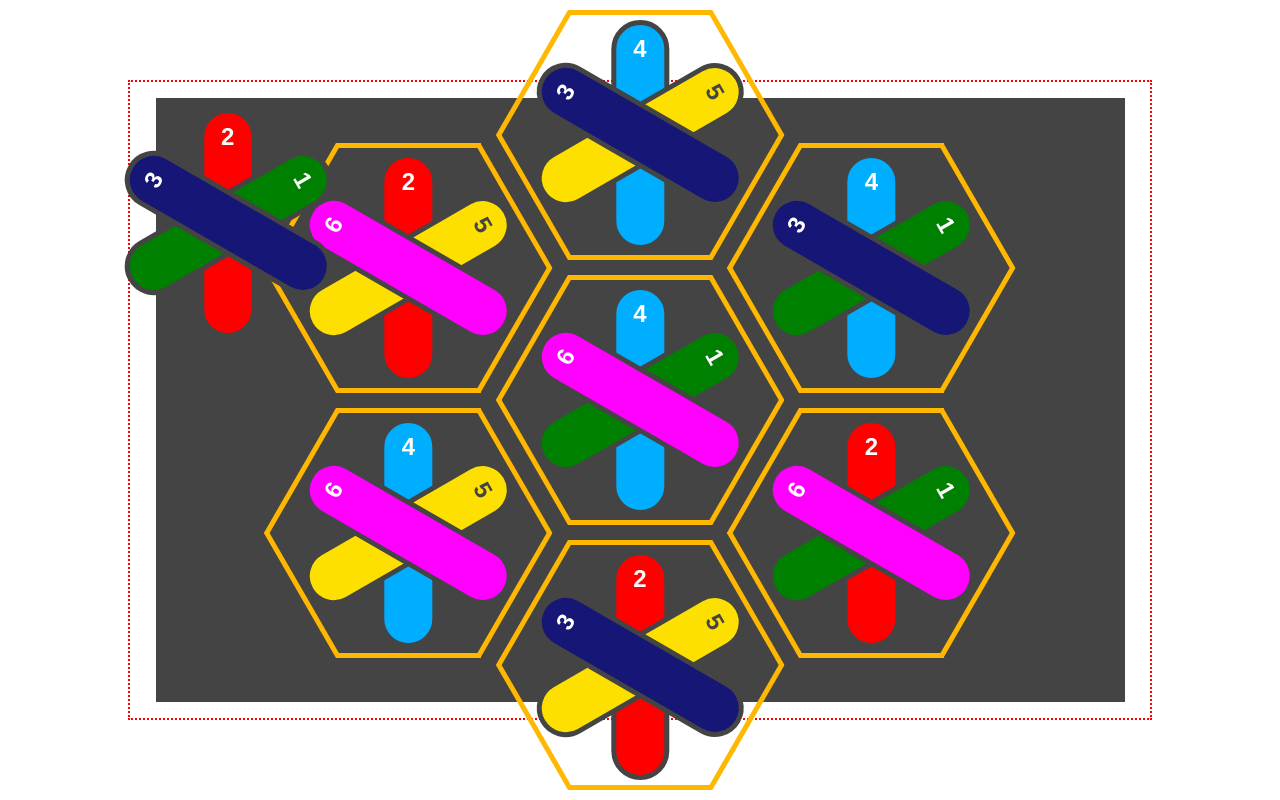
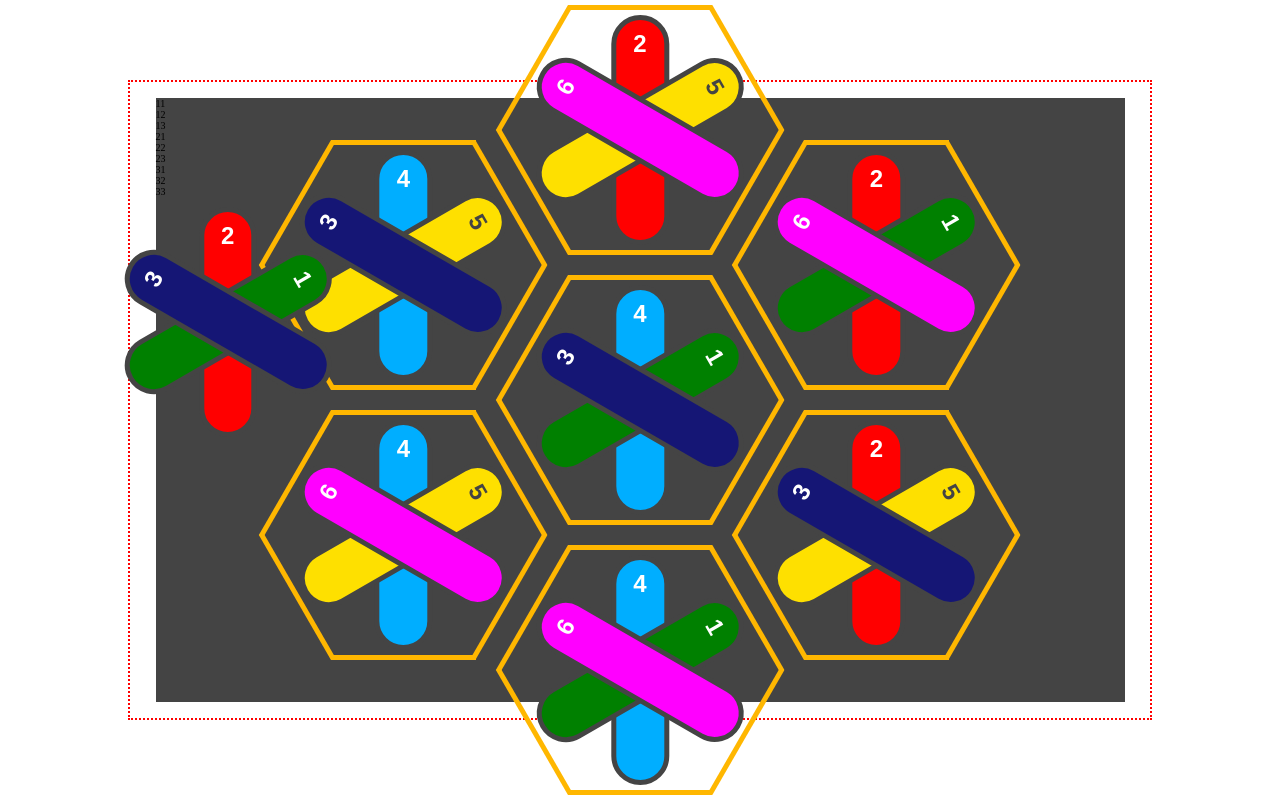
Before and after one commit to ghiringh/6colors, a Vue app: page / in a window 1280 px wide. Built offline with nearby package versions, Linux system fonts and the light colour scheme.

Commit message:
better coordinate system

```diff
--- a/src/components/Board.vue
+++ b/src/components/Board.vue
@@ -1,72 +1,89 @@
 <template>
   <div class="wrapper">
     <div class="board" @click="unselect()">
-      <div class="hex pos11" id="hex11" @click="select($event)">
+      <div class="scores">
+        <div class="scores1">
+          <div class="score11">11</div>
+          <div class="score12">12</div>
+          <div class="score13">13</div>
+        </div>
+        <div class="scores2">
+          <div class="score21">21</div>
+          <div class="score22">22</div>
+          <div class="score23">23</div>
+        </div>
+        <div class="scores3">
+          <div class="score31">31</div>
+          <div class="score32">32</div>
+          <div class="score33">33</div>
+        </div>
+      </div>
+      <div class="hex x1 y3" id="hex11" @click="select($event)">
         <div class="rec rec1"></div>
         <div class="rec rec2"></div>
         <div class="rec rec3"></div>
       </div>
-      <div class="hex pos12" id="hex12" @click="select($event)">
+      <div class="hex x1 y5" id="hex12" @click="select($event)">
         <div class="rec rec1"></div>
         <div class="rec rec2"></div>
         <div class="rec rec3"></div>
       </div>
-      <div class="hex pos21" id="hex21" @click="select($event)">
+      <div class="hex x2 y2" id="hex21" @click="select($event)">
         <div class="rec rec1"></div>
         <div class="rec rec2"></div>
         <div class="rec rec3"></div>
       </div>
-      <div class="hex pos22" id="hex22" @click="select($event)">
+      <div class="hex x2 y4" id="hex22" @click="select($event)">
         <div class="rec rec1"></div>
         <div class="rec rec2"></div>
         <div class="rec rec3"></div>
       </div>
-      <div class="hex pos23" id="hex23" @click="select($event)">
+      <div class="hex x2 y6" id="hex23" @click="select($event)">
         <div class="rec rec1"></div>
         <div class="rec rec2"></div>
         <div class="rec rec3"></div>
       </div>
-      <div class="hex pos31" id="hex31" @click="select($event)">
+      <div class="hex x3 y3" id="hex31" @click="select($event)">
         <div class="rec rec1"></div>
         <div class="rec rec2"></div>
         <div class="rec rec3"></div>
       </div>
-      <div class="hex pos32" id="hex32" @click="select($event)">
+      <div class="hex x3 y5" id="hex32" @click="select($event)">
         <div class="rec rec1"></div>
         <div class="rec rec2"></div>
         <div class="rec rec3"></div>
       </div>
-      <div class="pce pos12">
+      <div class="pce x1 y3">
         <div class="rec rec1 color11"></div>
         <div class="rec rec2 color21"></div>
         <div class="rec rec3 color31"></div>
       </div>
-      <div class="pce pos21">
+      <div class="pce x1 y5">
         <div class="rec rec1 color11"></div>
         <div class="rec rec2 color21"></div>
         <div class="rec rec3 color32"></div>
       </div>
-      <div class="pce pos22">
+      <div class="pce x2 y2">
         <div class="rec rec1 color11"></div>
         <div class="rec rec2 color22"></div>
         <div class="rec rec3 color31"></div>
       </div>
-      <div class="pce pos31">
+      <div class="pce x2 y4">
         <div class="rec rec1 color11"></div>
         <div class="rec rec2 color22"></div>
         <div class="rec rec3 color32"></div>
       </div>
-      <div class="pce pos11">
+      <div class="pce x2 y6">
         <div class="rec rec1 color12"></div>
         <div class="rec rec2 color21"></div>
         <div class="rec rec3 color31"></div>
       </div>
-      <div class="pce pos23">
+      <div class="pce x3 y3">
         <div class="rec rec1 color12"></div>
         <div class="rec rec2 color21"></div>
         <div class="rec rec3 color32"></div>
       </div>
-      <div class="pce pos32">
+      <div class="pce x3 y5">
         <div class="rec rec1 color12"></div>
         <div class="rec rec2 color22"></div>
         <div class="rec rec3 color31"></div>
@@ -119,7 +136,7 @@ export default {
   --sqrt3: 1.732051;
   --hex-height: 25rem;
   --rec-width: calc(var(--hex-height) / var(--sqrt3));
-  --hex-gap: 1.5rem;
+  --hex-gap: 2rem;
 
   --hex-border-color: rgb(255, 183, 0);
   --hex-border-color-hover: cornflowerblue;
@@ -227,14 +244,99 @@ export default {
   top: calc(-2 * var(--hex-height));
 }
 
+.posx .rec{
+  border-color: blue !important;
+}
+
+.x0 {
+  left: calc(50% - 3.5*var(--rec-width) - 2*var(--hex-gap));
+}
+
+.x1 {
+  left: calc(50% - 2*var(--rec-width) - var(--hex-gap));
+}
+
+.x2 {
+  left: calc(50% - 0.5*var(--rec-width));
+}
+
+.x3 {
+  left: calc(50% + var(--rec-width) + var(--hex-gap));
+}
+
+.x4 {
+  left: calc(50% + 2.5*var(--rec-width) + 2*var(--hex-gap));
+}
+
+.y0 {
+  top: calc(50% + 1.5*var(--hex-height) + 2*var(--hex-gap));
+}
+
+.y1 {
+  top: calc(50% + var(--hex-height) + 1.5*var(--hex-gap));
+}
+
+.y2 {
+  top: calc(50% + 0.5*var(--hex-height) + var(--hex-gap));
+}
+
+.y3 {
+  top: calc(50% + 0.5*var(--hex-gap));
+}
+
+.y4 {
+  top: calc(50% - 0.5*var(--hex-height));
+}
+
+.y5 {
+  top: calc(50% - var(--hex-height) - 0.5*var(--hex-gap));
+}
+
+.y6 {
+  top: calc(50% - 1.5*var(--hex-height) - var(--hex-gap));
+}
+
+.y7 {
+  top: calc(50% - 2* var(--hex-height) - 3*var(--hex-gap)/2);
+}
+
+.y8 {
+  top: calc(50% - 2.5 * var(--hex-height) - 2*var(--hex-gap));
+}
+
+/* .pos02 {
+  top: calc(50% - var(--hex-height) / 2);
+  left: calc(50% - 3.5*var(--rec-width) - 2*var(--hex-gap));
+}
+
+.pos03 {
+  top: calc(50% + var(--hex-height) / 2 + var(--hex-gap));
+  left: calc(50% - 3.5*var(--rec-width) - 2*var(--hex-gap));
+}
+
+.pos10 {
+  top: calc(50% - 2* var(--hex-height) - 3*var(--hex-gap)/2);
+  left: calc(50% - 2 * var(--rec-width) - var(--hex-gap));
+}
+
 .pos11 {
-  top: calc(50% - 2 * var(--hex-height) / 2 - var(--hex-gap) / 2);
+  top: calc(50% - var(--hex-height) - var(--hex-gap) / 2);
   left: calc(50% - 2 * var(--rec-width) - var(--hex-gap));
 }
 
 .pos12 {
   top: calc(50% + var(--hex-gap) / 2);
   left: calc(50% - 2 * var(--rec-width) - var(--hex-gap));
+}
+
+.pos13 {
+  top: calc(50% + var(--hex-height) + 3*var(--hex-gap)/2);
+  left: calc(50% - 2 * var(--rec-width) - var(--hex-gap));
+}
+
+.pos20 {
+  top: calc(50% - 2.5 * var(--hex-height) - 2*var(--hex-gap));
+  left: calc(50% - var(--rec-width) / 2);
 }
 
 .pos21 {
@@ -252,8 +354,13 @@ export default {
   left: calc(50% - var(--rec-width) / 2);
 }
 
+.pos30 {
+  top: calc(50% - 2 * var(--hex-height) - 1.5*var(--hex-gap));
+  left: calc(50% + var(--rec-width) + var(--hex-gap));
+}
+
 .pos31 {
-  top: calc(50% - 2 * var(--hex-height) / 2 - var(--hex-gap) / 2);
+  top: calc(50% - var(--hex-height) - var(--hex-gap) / 2);
   left: calc(50% + var(--rec-width) + var(--hex-gap));
 }
 
@@ -261,6 +368,21 @@ export default {
   top: calc(50% + var(--hex-gap) / 2);
   left: calc(50% + var(--rec-width) + var(--hex-gap));
 }
+
+.pos33 {
+  top: calc(50% + var(--hex-height) + 1.5*var(--hex-gap));
+  left: calc(50% + var(--rec-width) + var(--hex-gap));
+}
+
+.pos42 {
+  top: calc(50% - var(--hex-height) / 2);
+  left: calc(50% + 2.5*var(--rec-width) + 2*var(--hex-gap));
+}
+
+.pos43 {
+  top: calc(50% + var(--hex-height) / 2 + var(--hex-gap));
+  left: calc(50% + 2.5*var(--rec-width) + 2*var(--hex-gap));
+} */
 
 .color11 {
   background-color: var(--pce-color11);
```
